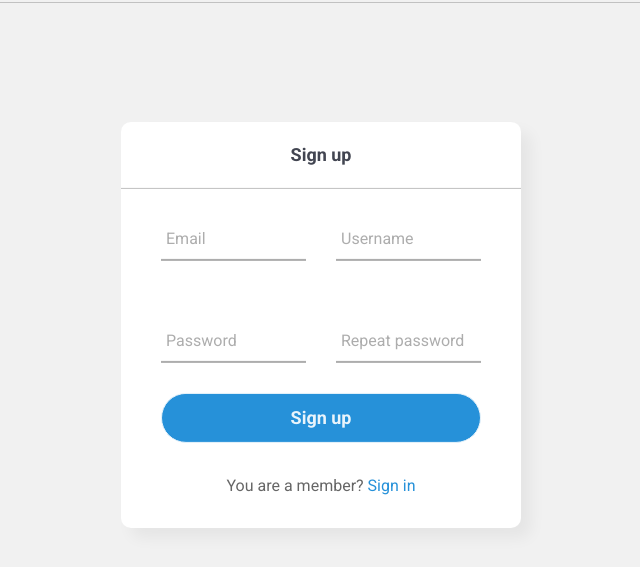
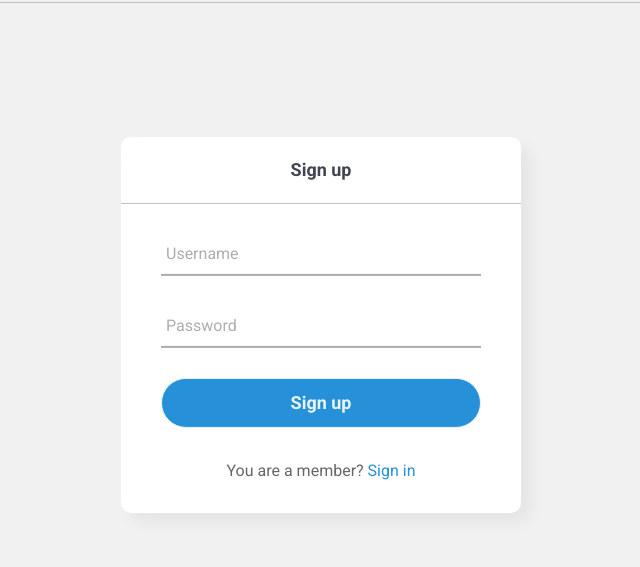
Before and after one commit to Atlas11x/Chat, a Flask app: page /signup in a window 1280 px wide. Shown: the part 75-642 px from the top of the page, without its empty margins (319-959 px from the left). Run offline with Flask 3, Linux system fonts and the light colour scheme.

Commit message:
Removed 2 fields from signup

```diff
--- a/templates/signup.html
+++ b/templates/signup.html
@@ -8,32 +8,19 @@
 <div class="sign">
     <h2 class="sign__title">Sign up</h2>
     <form class="sign__form" method="post">
-        <div class="txt__flex">
-            <div class="txt_field txt_field-up">
-                <input type="text" required>
-                <span></span>
-                <label>Email</label>
-            </div>
-            <div class="txt_field txt_field-up">
+
+        <div class="txt_field">
             <input type="text" required>
             <span></span>
             <label>Username</label>
         </div>
-        </div>
 
-
-        <div class="txt__flex">
-            <div class="txt_field txt_field-up">
+        <div class="txt_field">
             <input type="password" required>
             <span></span>
             <label>Password</label>
         </div>
-            <div class="txt_field txt_field-up">
-                <input type="password" required>
-                <span></span>
-                <label>Repeat password</label>
-            </div>
-        </div>
+
         <input type="submit" value="Sign up">
         <div class="signup_link">
             You are a member? <a href="#">Sign in</a>
```
Lines whose indentation alone changed are shown as unchanged.
